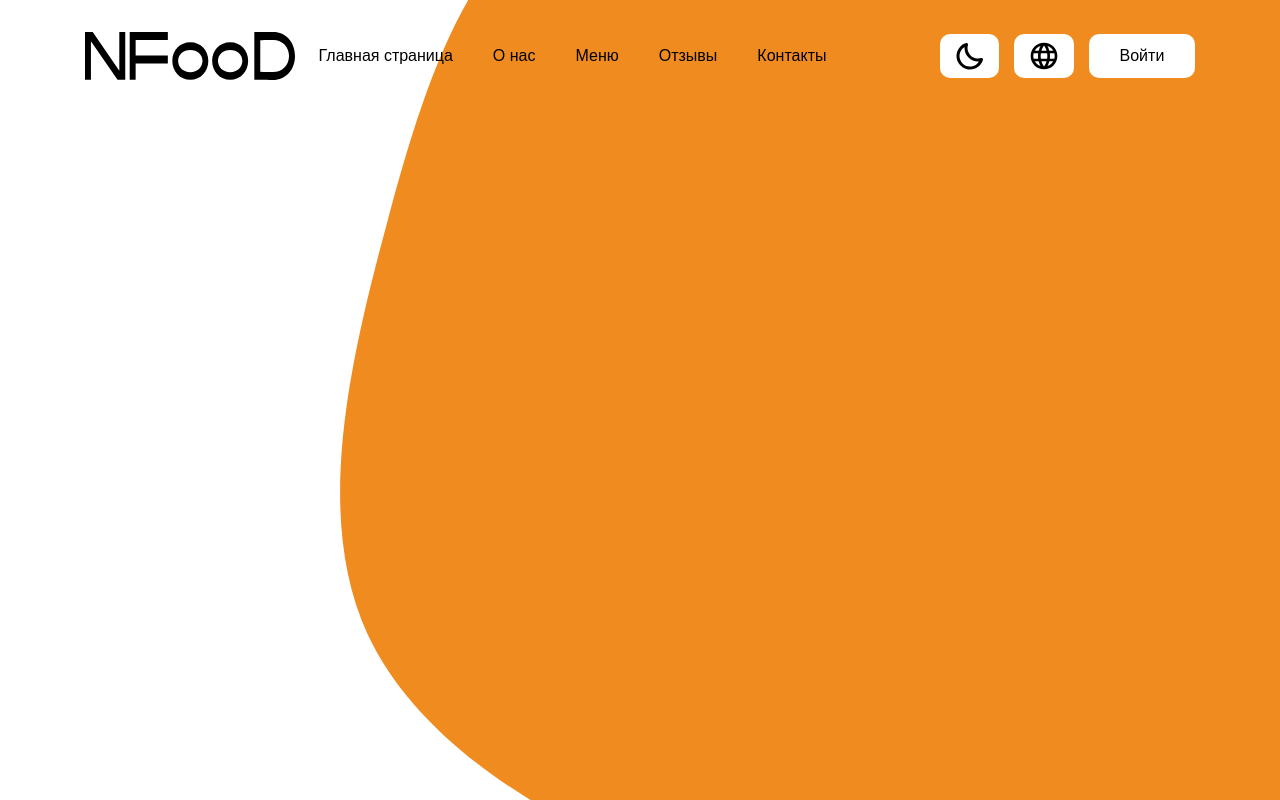
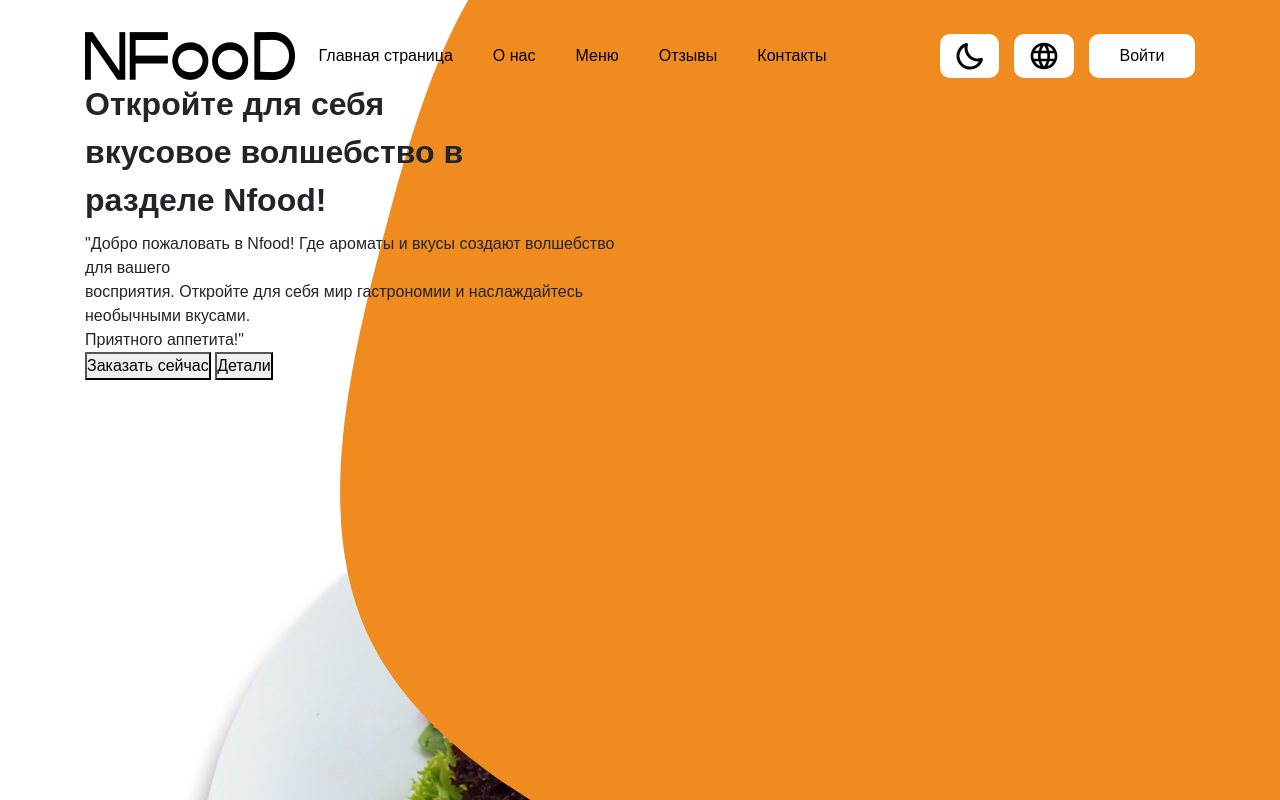
Before and after one commit to Eduaaard/NFooD, a plain HTML site: page src/index.html in a window 1280 px wide. Shown: the top 800 px of the page. Drawn offline with Linux system fonts and the light colour scheme; files that its build step writes are made by us from their sources.

Commit message:
grid, animation on header

```diff
--- a/src/index.html
+++ b/src/index.html
@@ -16,28 +16,38 @@
         <div class="blob">
             <img src="/src/img/1-Face/first-blob.svg" alt="blob">
         </div>
-         <div class="container">
+        <div class="container">
             <div class="header-top">
 
                 <div class="row">
-                    <div class="col-md-2">
-                        <img src="/src/img/Logo/NFooD.svg" alt="" class="header-top__logo">
+                    <div class="col-2">
+                        <img src="/src/img/Logo/NFooD.png" alt="" class="header-top__logo">
                     </div>
 
-                    <div class="col-md-7">
+                    <div class="col">
                         <nav>
                             <ul class="header-top__menu">
-                                <a href="#"><li>Главная страница</li></a>
-                                <a href="#"><li>О нас</li></a>
-                                <a href="#"><li>Меню</li></a>
-                                <a href="#"><li>Отзывы</li></a>
-                                <a href="#"><li>Контакты</li></a>
+                                <a href="#">
+                                    <li>Главная страница</li>
+                                </a>
+                                <a href="#">
+                                    <li>О нас</li>
+                                </a>
+                                <a href="#">
+                                    <li>Меню</li>
+                                </a>
+                                <a href="#">
+                                    <li>Отзывы</li>
+                                </a>
+                                <a href="#">
+                                    <li>Контакты</li>
+                                </a>
                             </ul>
                         </nav>
                     </div>
 
 
-                    <div class="col-md-3">
+                    <div class="col-3">
                         <div class="header-top__btns">
                             <div class="header-top__btns-theme">
                                 <img src="/src/img/Buttons/Moon.svg" alt="theme">
@@ -55,7 +65,28 @@
 
                 </div>
             </div>
-         </div>
+        </div>
+        <div class="container">
+            <div class="header-body">
+
+                <div class="row">
+                    <div class="col-6">
+                        <h1>Откройте для себя<br> вкусовое волшебство в<br> разделе Nfood!</h1>
+                    <div class="header-body__description">
+                        "Добро пожаловать в Nfood! Где ароматы и вкусы создают волшебство для вашего<br> восприятия. Откройте
+                        для себя мир гастрономии и наслаждайтесь необычными вкусами.<br> Приятного аппетита!"
+                    </div>
+                    <div class="header-body__btns">
+                        <button class="header-body__btns-order">
+                            Заказать сейчас
+                        </button>
+                        <button class="header-body__btns-detail">
+                            Детали
+                        </button>
+                    </div>
+                </div>
+            <img src="img/1-Face/image.png" alt="food" class="header-body__food">
+        </div>
     </header>
 </body>
 
--- a/src/sass/style.sass
+++ b/src/sass/style.sass
@@ -16,7 +16,6 @@ header .blob
     position: relative
     z-index: 1
     padding-top: 32px
-    min-height: 1150px
     .row
         display: flex
         align-items: center
@@ -42,6 +41,7 @@ header .blob
         display: flex
         align-content: center
 
+
         &-theme, &-language
             width: 70px
             height: 44px
@@ -51,6 +51,8 @@ header .blob
             background-color: white
             border-radius: 10px
             margin-right: 15px
+            &:hover
+                box-shadow: inset 0px 0px 5px 5px gray
         &-login
             width: 125px
             height: 44px
@@ -58,3 +60,5 @@ header .blob
             background-color: white
             color: black
             border-radius: 10px
+            &:hover
+                box-shadow: inset 0px 0px 18px 5px gray
```
Also changed, not shown: src/img/1-Face/image.jpg (deleted), src/img/1-Face/image.png (added), src/img/Logo/NFooD.png (added), src/styles/style.css, src/styles/style.min.css, 2 other files.
